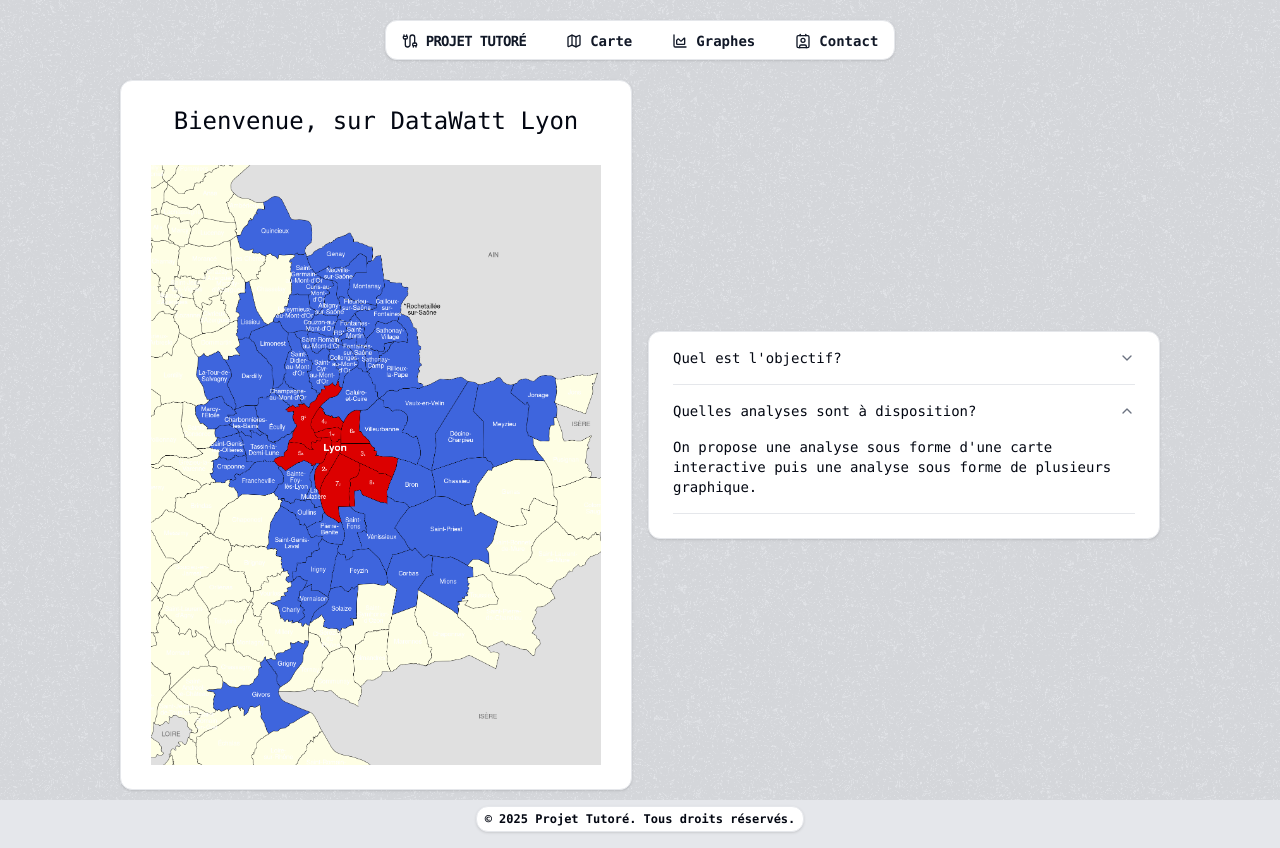
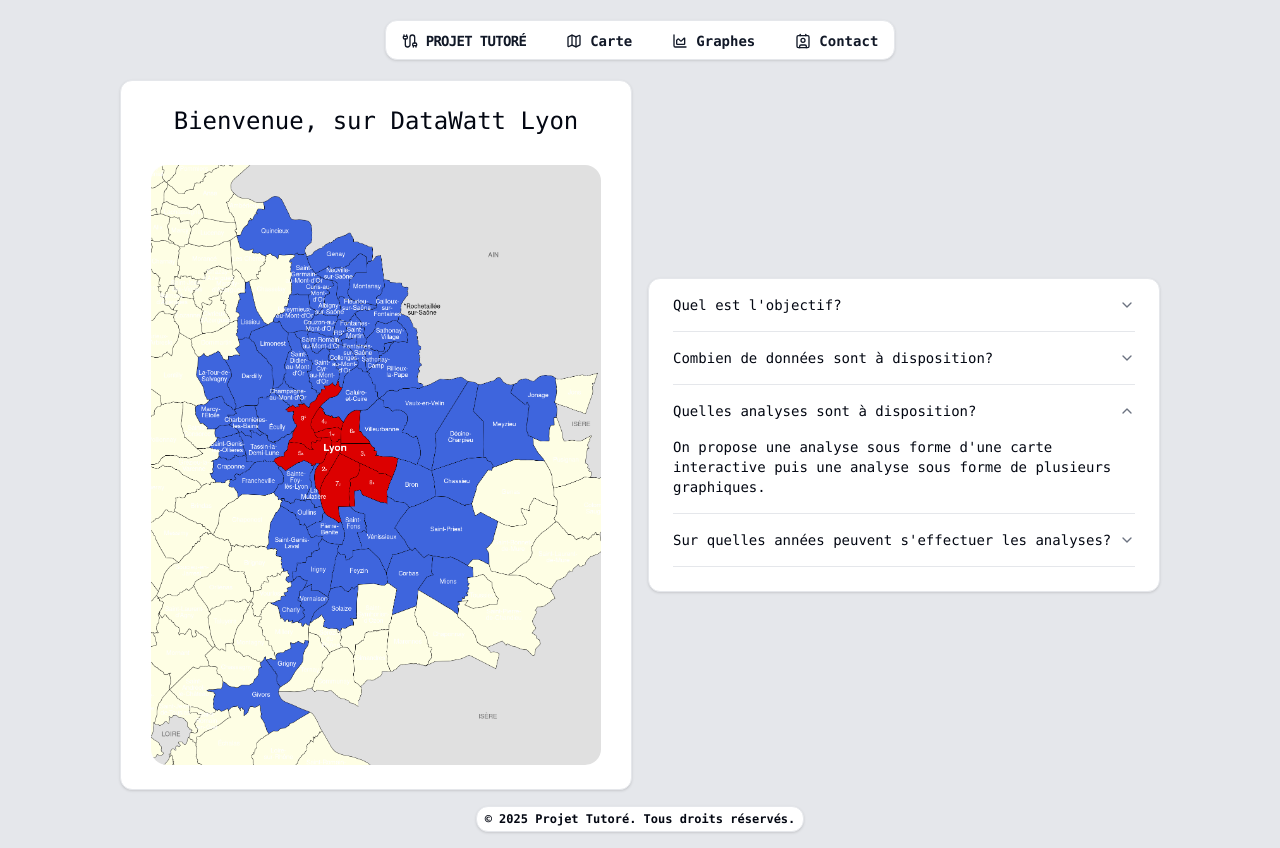
Before and after one commit to Nathmaxx/projet-tutore, a Next.js app: page / in a window 1280 px wide. Both pictures are taken after a click on the button "Quelles analyses sont à disposition?". Built offline with nearby package versions, Linux system fonts and the light colour scheme.

Commit message:
Modif routes

```diff
--- a/src/app/graphes/page.tsx
+++ b/src/app/graphes/page.tsx
@@ -1,3 +1,5 @@
+'use client'
+
 import {useState} from 'react';
 import {Card, CardContent, CardHeader, CardTitle} from "./../../components/ui/card";
 import {ComboBoxYear} from "./../../components/ComboBoxYear";
@@ -5,6 +7,7 @@ import {BarCharter} from "./../../components/BarCharter";
 import {RadarCharter} from './../../components/RadarCharter';
 import {DoughnutCharter} from './../../components/DoughnutCharter';
 import {LineCharter} from "./../../components/LineCharter";
+import Navbar from '@/components/Navbar';
 
 const rElec = 115;
 const gElec = 181;
@@ -41,6 +44,7 @@ export default function Graph() {
 
     return (
         <div className="w-full h-full px-4 flex flex-col gap-4">
+            <Navbar />
             <div className='flex flex-row-reverse gap-4 h-min'>
 
                 <Card className="w-1/3 lg:w-1/2 h-full">
--- a/src/app/page.tsx
+++ b/src/app/page.tsx
@@ -13,13 +13,11 @@ import homeImage from "../img/Carte_Metropole_du_Grand_Lyon.png";
 import Navbar from "@/components/Navbar";
 import { AnimatedNoise } from "@/components/ui/AnimatedNoise";
 import Footer from "@/components/Footer";
+import Link from "next/link";
 
 export default function Home() {
     return (
-        <div className="">
-            <div className="w-full h-screen fixed -z-10 overflow-hidden">
-                <AnimatedNoise opacity={0.07} />
-            </div>
+        <>
         <Navbar />
         <div className="flex flex-row gap-4 justify-center items-center h-full">
             <Card className="w-2/5 h-fit max-w-1/3">
@@ -27,7 +25,10 @@ export default function Home() {
                     <div className="text-2xl pb-1" >Bienvenue, sur DataWatt Lyon</div>
                 </CardHeader>
                 <CardContent className="w-full flex justify-center items-center">
-                        <Image className="inline-block align-middle" src={homeImage} width={450} height={450} alt="My PNG Image"/>
+                    <Image className="inline-block align-middle rounded-2xl" src={homeImage}
+                           width={450} height={450} alt="PNG du Métropole de Lyon"
+
+                    />
                 </CardContent>
             </Card>
             <Card className="w-2/5 h-fit max-w-1/3">
@@ -41,17 +42,30 @@ export default function Home() {
                             </AccordionContent>
                         </AccordionItem>
                         <AccordionItem value={"item-2"}>
+                            <AccordionTrigger>Combien de données sont à disposition?</AccordionTrigger>
+                            <AccordionContent>
+                                Notre base de données contient 8100 lignes.
+                            </AccordionContent>
+                        </AccordionItem>
+                        <AccordionItem value={"item-3"}>
                             <AccordionTrigger>Quelles analyses sont à disposition?</AccordionTrigger>
                             <AccordionContent>
-                                    On propose une analyse sous forme d&apos;une carte interactive puis
-                                    une analyse sous forme de plusieurs graphique.
+                                On propose une analyse sous forme d&apos;une <Link href="">carte interactive</Link> puis
+                                une analyse sous forme de <Link href="">plusieurs graphiques</Link>.
                             </AccordionContent>
                         </AccordionItem>
+                        <AccordionItem value={"item-4"}>
+                            <AccordionTrigger>Sur quelles années peuvent s'effectuer les analyses?</AccordionTrigger>
+                            <AccordionContent>
+                                Les analyses peuvent se faire à partir de 2018 jusqu'à 2020.
+                            </AccordionContent>
+                        </AccordionItem>
+
                     </Accordion>
                 </CardContent>
             </Card>
         </div>
             <Footer />
-        </div>
+        </>
     );
 }
```
Lines whose indentation alone changed are shown as unchanged.
